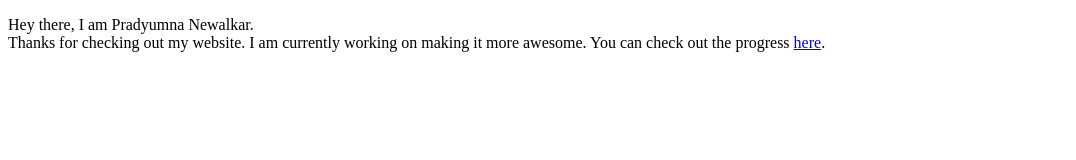
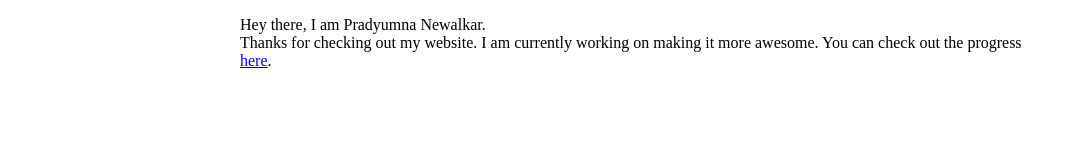
Before and after one commit to pradyumna1/pradyumna1.github.io, a website: page index.html in a window 1280 px wide. Shown: the whole page, without its empty margins (0-1076 px from the left). Drawn offline with Linux system fonts and the light colour scheme.

Commit message:
Fixed CSS

```diff
--- a/index.html
+++ b/index.html
@@ -7,8 +7,8 @@
     <title>Portfolio</title>
     <style>
         body {
-            margin: 0 auto,
-            max-width: 50em,
+            margin: 0 auto;
+            max-width: 50em;
         }
     </style>
 </head>
```
